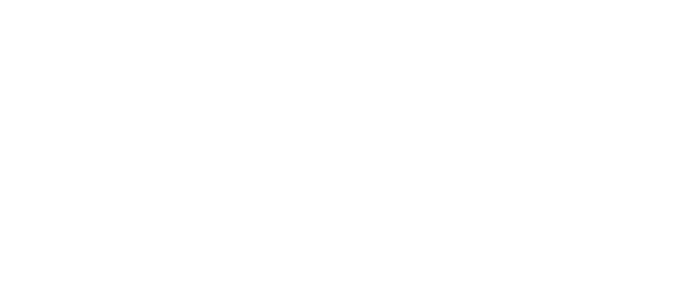
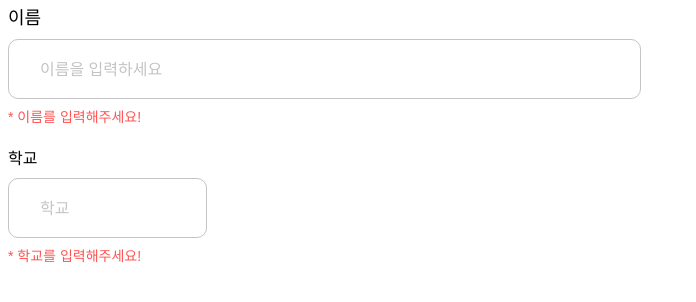
Before and after one commit to Career-Mate/Web, a React (Vite) app: page / in a window 1280 px wide. Shown: the top 302 px of the page, without its empty margins (0-696 px from the left). Built offline with nearby package versions, Linux system fonts and the light colour scheme; a web font is replaced by a local one.

Commit message:
feat: 오류 메시지 추가 및 크기 조정

```diff
--- a/src/App.jsx
+++ b/src/App.jsx
@@ -1,7 +1,11 @@
+import ProfileInput from './components/Input/ProfileInput';
+
 function App() {
     return (
         <>
+            <ProfileInput label="이름" placeholder="이름을 입력하세요" size="large" />
+            <ProfileInput label="학교" placeholder="학교" size="small" />
         </>
-    )
+    );
 }
 export default App;
--- a/src/components/Input/ProfileInput.jsx
+++ b/src/components/Input/ProfileInput.jsx
@@ -1,12 +1,13 @@
 import * as S from './styled/styled';
 
-const ProfileInput = ({ label, placeholder, value, onChange, type = 'text' }) => {
+const ProfileInput = ({ label, placeholder, value, onChange, type = 'text', size = 'large' }) => {
     return (
-        <S.InputContainer>
-            <S.Label>{label}</S.Label>
-            <S.StyledInputWrapper>
+        <S.InputContainer size={size}>
+            <S.Label size={size}>{label}</S.Label>
+            <S.StyledInputWrapper size={size}>
                 <S.StyledInput type={type} placeholder={placeholder} value={value} onChange={onChange} />
             </S.StyledInputWrapper>
+            <S.ErrorMessage>* {label}를 입력해주세요!</S.ErrorMessage>
         </S.InputContainer>
     );
 };
--- a/src/components/Input/styled/styled.js
+++ b/src/components/Input/styled/styled.js
@@ -1,26 +1,34 @@
-import styled from 'styled-components';
+import styled, { css } from 'styled-components';
+
+const sizeStyles = {
+    large: css`
+        width: 633px;
+        height: 121px;
+    `,
+    small: css`
+        width: 199px;
+        height: 112px;
+    `,
+};
 
 export const InputContainer = styled.div`
-    width: 633px;
-    height: 91px;
+    ${({ size }) => sizeStyles[size] || sizeStyles.large}
     display: flex;
     flex-direction: column;
     align-items: flex-start;
     gap: 10px;
+    margin-bottom: 20px;
 `;
 
 export const Label = styled.label`
-    width: 633px;
-    height: 21px;
     font-weight: 500;
-    font-size: 18px;
-    line-height: 21px;
+    font-size: ${({ size }) => (size === 'large' ? '18px' : '16px')};
+    line-height: ${({ size }) => (size === 'large' ? '21px' : '19px')};
     color: #000000;
 `;
 
 export const StyledInputWrapper = styled.div`
-    width: 633px;
-    height: 60px;
+    ${({ size }) => (size === 'large' ? 'width: 633px; height: 60px;' : 'width: 199px; height: 60px;')};
     display: flex;
     flex-direction: row;
     align-items: center;
@@ -43,3 +51,11 @@ export const StyledInput = styled.input`
         color: #c4c4c4;
     }
 `;
+
+export const ErrorMessage = styled.span`
+    font-weight: 400;
+    font-size: 14px;
+    line-height: 17px;
+    color: #ff5353;
+    width: 100%;
+`;
```
